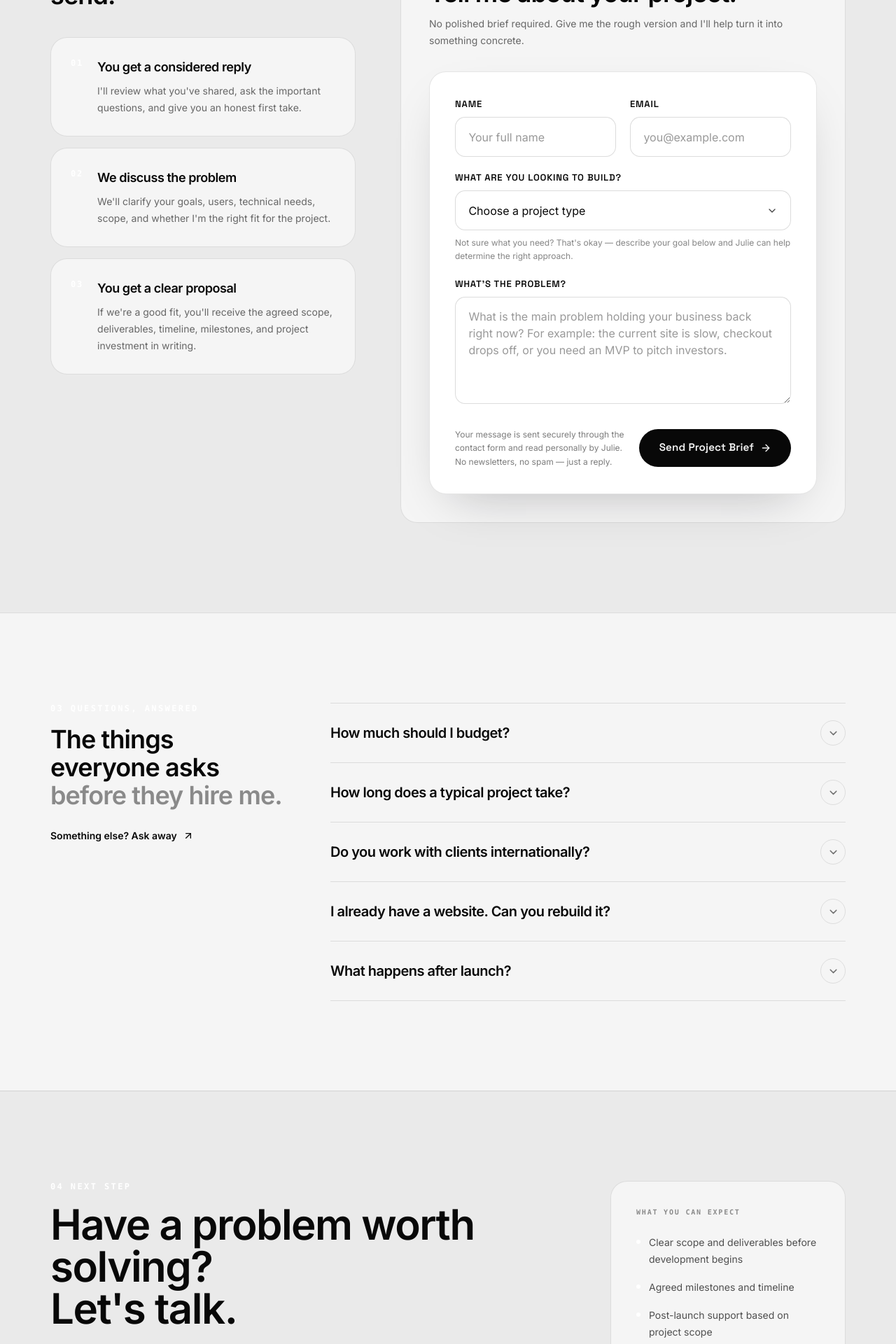
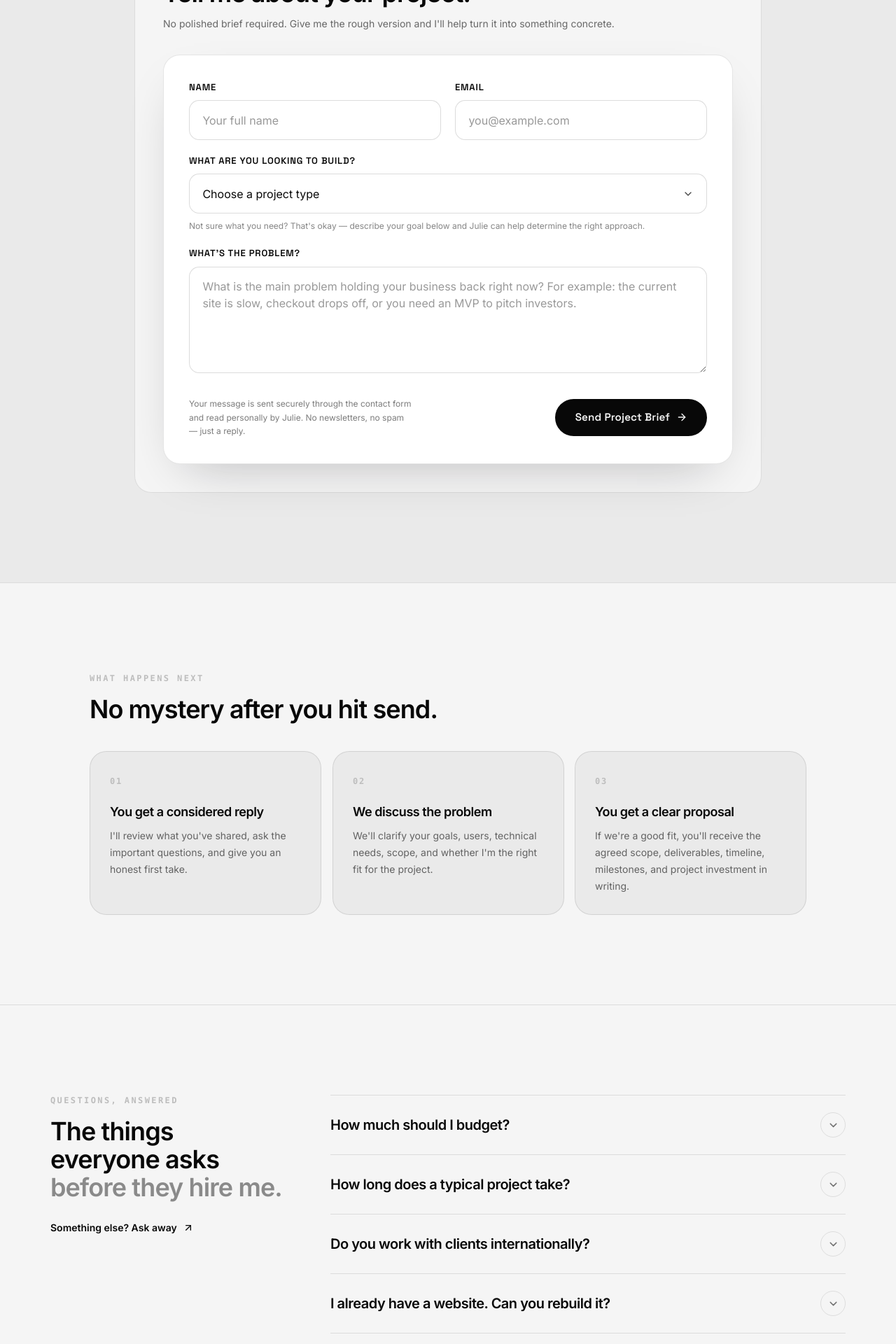
Before and after one commit to velvetbracelet8-lab/julie-lupex-developer-portfolio, a Next.js app: page /contact in a window 1280 px wide. Shown: the part 880-2800 px from the top of the page at 70% size. Built offline with nearby package versions, Linux system fonts and the light colour scheme.

Commit message:
Prepare portfolio preview

```diff
--- a/src/app/contact/page.tsx
+++ b/src/app/contact/page.tsx
@@ -71,7 +71,7 @@ export default function ContactPage() {
         <div className="site-container">
           <Reveal>
             <div className="max-w-5xl">
-              <p className="font-mono text-xs font-semibold uppercase tracking-[0.2em] text-[var(--violet)]">
+              <p className="font-mono text-xs font-semibold uppercase tracking-[0.2em] text-deep">
                 Contact
               </p>
 
@@ -90,61 +90,17 @@ export default function ContactPage() {
         </div>
       </section>
 
-      {/* ---------- Contact Form + What Happens Next ---------- */}
+      {/* ---------- Contact Form ---------- */}
       <section
         className="bg-paper-2 py-24 sm:py-28 lg:py-32"
         aria-labelledby="contact-form-heading"
       >
         <div className="site-container">
-          <div className="grid gap-12 lg:grid-cols-12 lg:gap-16">
-            {/* ---------- What Happens Next ---------- */}
-            <div className="lg:col-span-5">
-              <Reveal>
-                <p className="font-mono text-xs font-semibold uppercase tracking-[0.2em] text-[var(--violet)]">
-                  What happens next
-                </p>
-
-                <h2 className="mt-4 text-3xl font-semibold tracking-tight text-ink sm:text-4xl">
-                  No mystery after you hit send.
-                </h2>
-              </Reveal>
-
-              <div className="mt-10 space-y-4">
-                {nextSteps.map((step, index) => (
-                  <Reveal key={step.number} delay={index * 90}>
-                    <article className="rounded-3xl border border-ink/10 bg-paper p-6 sm:p-7">
-                      <div className="flex gap-5">
-                        <span
-                          className="font-mono text-xs font-semibold tracking-[0.15em] text-[var(--violet)]"
-                          aria-hidden="true"
-                        >
-                          {step.number}
-                        </span>
-
-                        <div>
-                          <h3 className="text-lg font-semibold tracking-tight text-ink">
-                            {step.title}
-                          </h3>
-                          <p className="mt-2 text-sm leading-6 text-ink/60">
-                            {step.text}
-                          </p>
-                        </div>
-                      </div>
-                    </article>
-                  </Reveal>
-                ))}
-              </div>
-            </div>
-
-            {/* ---------- Form ---------- */}
-            <Reveal
-              variant="right"
-              delay={100}
-              className="lg:col-span-7"
-            >
+          <div className="mx-auto max-w-4xl">
+            <Reveal>
               <div className="rounded-3xl border border-ink/10 bg-paper p-6 sm:p-8 lg:p-10">
                 <div className="mb-8">
-                  <p className="font-mono text-xs font-semibold uppercase tracking-[0.2em] text-[var(--violet)]">
+                  <p className="font-mono text-xs font-semibold uppercase tracking-[0.2em] text-deep">
                     Start here
                   </p>
 
@@ -168,6 +124,54 @@ export default function ContactPage() {
         </div>
       </section>
 
+      {/* ---------- What Happens Next ---------- */}
+      <section
+        className="border-t border-ink/10 bg-paper py-24 sm:py-28 lg:py-32"
+        aria-labelledby="next-steps-heading"
+      >
+        <div className="site-container">
+          <div className="mx-auto max-w-5xl">
+            <Reveal>
+              <div className="max-w-3xl">
+                <p className="font-mono text-xs font-semibold uppercase tracking-[0.2em] text-deep">
+                  What happens next
+                </p>
+
+                <h2
+                  id="next-steps-heading"
+                  className="mt-4 text-3xl font-semibold tracking-tight text-ink sm:text-4xl"
+                >
+                  No mystery after you hit send.
+                </h2>
+              </div>
+            </Reveal>
+
+            <div className="mt-10 grid gap-4 md:grid-cols-3">
+              {nextSteps.map((step, index) => (
+                <Reveal key={step.number} delay={index * 90}>
+                  <article className="h-full rounded-3xl border border-ink/10 bg-paper-2 p-6 sm:p-7">
+                    <span
+                      className="font-mono text-xs font-semibold tracking-[0.15em] text-deep"
+                      aria-hidden="true"
+                    >
+                      {step.number}
+                    </span>
+
+                    <h3 className="mt-5 text-lg font-semibold tracking-tight text-ink">
+                      {step.title}
+                    </h3>
+
+                    <p className="mt-2 text-sm leading-6 text-ink/60">
+                      {step.text}
+                    </p>
+                  </article>
+                </Reveal>
+              ))}
+            </div>
+          </div>
+        </div>
+      </section>
+
       {/* ---------- FAQ ---------- */}
       <section
         className="border-t border-ink/10 bg-paper py-24 sm:py-28 lg:py-32"
@@ -176,8 +180,8 @@ export default function ContactPage() {
         <div className="site-container">
           <div className="grid gap-12 lg:grid-cols-12 lg:gap-16">
             <Reveal className="lg:col-span-4">
-              <p className="font-mono text-xs font-semibold uppercase tracking-[0.2em] text-[var(--violet)]">
-                03 Questions, answered
+              <p className="font-mono text-xs font-semibold uppercase tracking-[0.2em] text-deep">
+                 Questions, answered
               </p>
 
               <h2
@@ -190,7 +194,7 @@ export default function ContactPage() {
 
               <a
                 href="mailto:julielupex@gmail.com"
-                className="mt-7 inline-flex items-center gap-2 text-sm font-semibold text-ink transition-colors hover:text-[var(--violet)]"
+                className="mt-7 inline-flex items-center gap-2 text-sm font-semibold text-ink transition-colors hover:text-deep"
               >
                 Something else? Ask away
                 <ArrowUpRight size={16} aria-hidden="true" />
@@ -223,97 +227,6 @@ export default function ContactPage() {
           </div>
         </div>
       </section>
-
-      {/* ---------- Final CTA ---------- */}
-      <section
-        className="border-t border-ink/10 bg-paper-2 py-24 sm:py-28 lg:py-32"
-        aria-labelledby="next-step-heading"
-      >
-        <div className="site-container">
-          <Reveal>
-            <div className="grid gap-12 lg:grid-cols-12 lg:gap-16">
-              <div className="lg:col-span-8">
-                <p className="font-mono text-xs font-semibold uppercase tracking-[0.2em] text-[var(--violet)]">
-                  04 Next step
-                </p>
-
-                <h2
-                  id="next-step-heading"
-                  className="mt-4 max-w-3xl text-4xl font-semibold tracking-tight text-ink sm:text-5xl lg:text-6xl"
-                >
-                  Have a problem worth solving?
-                  <br />
-                  Let's talk.
-                </h2>
-
-                <p className="mt-6 max-w-2xl text-base leading-8 text-ink/65 sm:text-lg sm:leading-9">
-                  Describe what's not working, what you're building, or what
-                  you want to improve. We'll discuss the problem, identify the
-                  right solution, and determine the appropriate scope before
-                  development begins.
-                </p>
-
-                <div className="mt-8 flex flex-wrap gap-3">
-                  <Link
-                    href="/contact"
-                    className="btn btn-primary inline-flex items-center"
-                  >
-                    Start a project
-                    <ArrowUpRight size={16} aria-hidden="true" />
-                  </Link>
-
-                  <a
-                    href="mailto:julielupex@gmail.com"
-                    className="btn btn-ghost-dark inline-flex items-center"
-                  >
-                    julielupex@gmail.com
-                    <ArrowUpRight size={16} aria-hidden="true" />
-                  </a>
-                </div>
-              </div>
-
-              <div className="lg:col-span-4">
-                <div className="rounded-3xl border border-ink/10 bg-paper p-7 sm:p-9">
-                  <p className="font-mono text-[10px] font-semibold uppercase tracking-[0.18em] text-ink/45">
-                    What you can expect
-                  </p>
-
-                  <ul className="mt-6 space-y-4">
-                    <li className="flex gap-3 text-sm leading-6 text-ink/70">
-                      <span
-                        className="mt-2 h-1.5 w-1.5 shrink-0 rounded-full bg-[var(--violet)]"
-                        aria-hidden="true"
-                      />
-                      Clear scope and deliverables before development begins
-                    </li>
-                    <li className="flex gap-3 text-sm leading-6 text-ink/70">
-                      <span
-                        className="mt-2 h-1.5 w-1.5 shrink-0 rounded-full bg-[var(--violet)]"
-                        aria-hidden="true"
-                      />
-                      Agreed milestones and timeline
-                    </li>
-                    <li className="flex gap-3 text-sm leading-6 text-ink/70">
-                      <span
-                        className="mt-2 h-1.5 w-1.5 shrink-0 rounded-full bg-[var(--violet)]"
-                        aria-hidden="true"
-                      />
-                      Post-launch support based on project scope
-                    </li>
-                    <li className="flex gap-3 text-sm leading-6 text-ink/70">
-                      <span
-                        className="mt-2 h-1.5 w-1.5 shrink-0 rounded-full bg-[var(--violet)]"
-                        aria-hidden="true"
-                      />
-                      You retain ownership of your website and content
-                    </li>
-                  </ul>
-                </div>
-              </div>
-            </div>
-          </Reveal>
-        </div>
-      </section>
     </main>
   );
 }
--- a/src/components/HomeHero.tsx
+++ b/src/components/HomeHero.tsx
@@ -62,20 +62,6 @@ export default function HomeHero() {
 
       {/* Hero content */}
       <div className="site-container relative z-10 w-full pb-8 pt-28 sm:pb-10 sm:pt-32 md:pb-14 md:pt-40 lg:pb-12">
-        {/* Availability */}
-        <div className="mb-8 sm:mb-10 md:mb-12">
-          <div className="inline-flex items-center gap-2.5 rounded-full border border-white/10 bg-black/40 px-3.5 py-1.5 backdrop-blur-sm">
-            <span
-              className="pulse-dot h-2 w-2 shrink-0 rounded-full bg-white"
-              aria-hidden="true"
-            />
-
-            <span className="font-mono text-[10px] font-medium uppercase tracking-[0.12em] text-white/80 sm:text-xs">
-              Available for projects
-            </span>
-          </div>
-        </div>
-
         {/* Main content */}
         <div className="grid gap-8 lg:grid-cols-12 lg:items-end">
           {/* Main heading */}
```
Also changed, not shown: src/app/page.tsx (+22 -22 lines), src/components/CtaBand.tsx (+6 -6 lines), src/components/LandingPageCard.tsx (+14 -9 lines), src/components/PageHero.tsx (+9 -9 lines), src/components/SectionHeading.tsx (+3 -5 lines), src/components/cards.tsx (+13 -11 lines).
